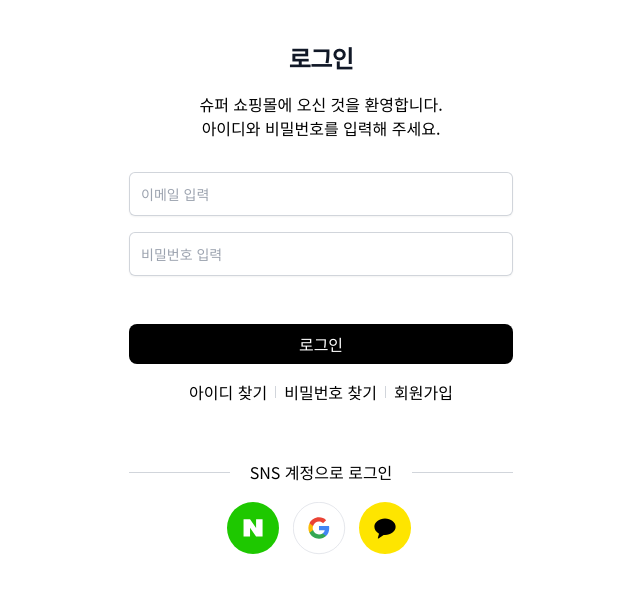
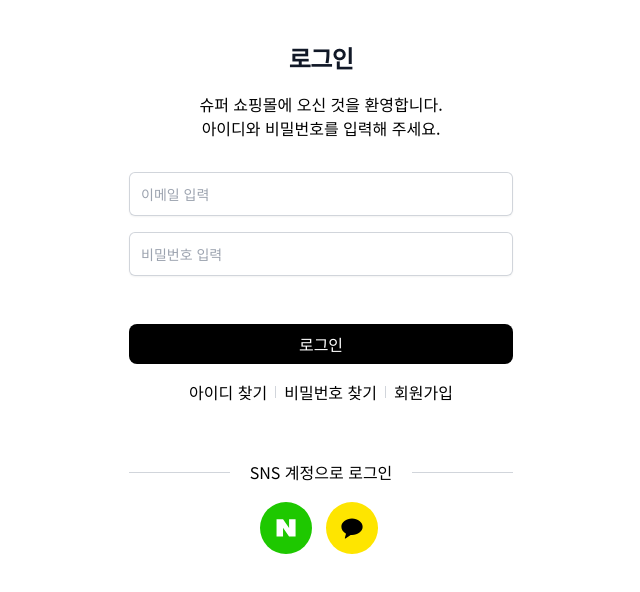
Before and after one commit to super-shoppingmall/super-frontend, a React (Create React App) app: page /login in a window 1280 px wide. Shown: the top 592 px of the page, without its empty margins (319-959 px from the left). Built offline with nearby package versions, Linux system fonts and the light colour scheme; no server answers.

Commit message:
Feat: 카카오로 로그인하기 추가

```diff
--- a/public/index.html
+++ b/public/index.html
@@ -14,6 +14,7 @@
 
   <!-- OAuth -->
   <script src="https://static.nid.naver.com/js/naveridlogin_js_sdk_2.0.2.js"></script>
+  <script src="https://t1.kakaocdn.net/kakao_js_sdk/2.3.0/kakao.min.js" integrity="sha384-70k0rrouSYPWJt7q9rSTKpiTfX6USlMYjZUtr1Du+9o4cGvhPAWxngdtVZDdErlh" crossorigin="anonymous"></script>
 </body>
 
 </html>
--- a/src/layouts/Login/SocialLoginGroup.tsx
+++ b/src/layouts/Login/SocialLoginGroup.tsx
@@ -2,38 +2,33 @@ import { useEffect } from 'react';
 import { useSearchParams } from 'react-router-dom';
 
 import IconNaver from '../../assets/ic-naver.svg';
-import IconGoogle from '../../assets/ic-google.svg';
 import IconKakao from '../../assets/ic-kakao.svg';
 import ButtonImage from '../../components/Button/ImageButton';
 
-const CLIENT_ID = process.env.REACT_APP_NAVER_CLIENT_ID;
-const CALLBACK_URL = process.env.REACT_APP_NAVER_CALLBACK_URL;
-const NAVER_AUTH_URL = `https://nid.naver.com/oauth2.0/authorize?response_type=code&client_id=${CLIENT_ID}&redirect_uri=${CALLBACK_URL}&state=flase`;
+const NAVER_CLIENT_ID = process.env.REACT_APP_NAVER_CLIENT_ID;
+const KAKAO_CLIENT_ID = process.env.REACT_APP_KAKAO_CLIENT_ID;
+const CALLBACK_URL = process.env.REACT_APP_OAUTH_CALLBACK_URL;
+
+const NAVER_AUTH_URL = `https://nid.naver.com/oauth2.0/authorize?response_type=code&client_id=${NAVER_CLIENT_ID}&redirect_uri=${CALLBACK_URL}&state=test_naver`;
+const KAKAO_AUTH_URL = `https://kauth.kakao.com/oauth/authorize?response_type=code&client_id=${KAKAO_CLIENT_ID}&redirect_uri=${CALLBACK_URL}&state=test_kakao`;
 
 const SocialLoginGroup = () => {
 	const [searchParams] = useSearchParams();
 	const code = searchParams.get('code') || '';
 	const state = searchParams.get('state') || '';
 
+	const openOAuth = (url: string) => (window.location.href = url);
+
 	const loginLists = [
 		{
 			imageLink: IconNaver,
 			text: '네이버로 간편 로그인하기',
-			onClick: () => (window.location.href = NAVER_AUTH_URL),
-		},
-		{
-			imageLink: IconGoogle,
-			text: '구글로 간편 로그인하기',
-			onClick: () => {
-				console.log('구글');
-			},
+			onClick: () => openOAuth(NAVER_AUTH_URL),
 		},
 		{
 			imageLink: IconKakao,
 			text: '카카오로 간편 로그인하기',
-			onClick: () => {
-				console.log('카카오');
-			},
+			onClick: () => openOAuth(KAKAO_AUTH_URL),
 		},
 	];
 
```
